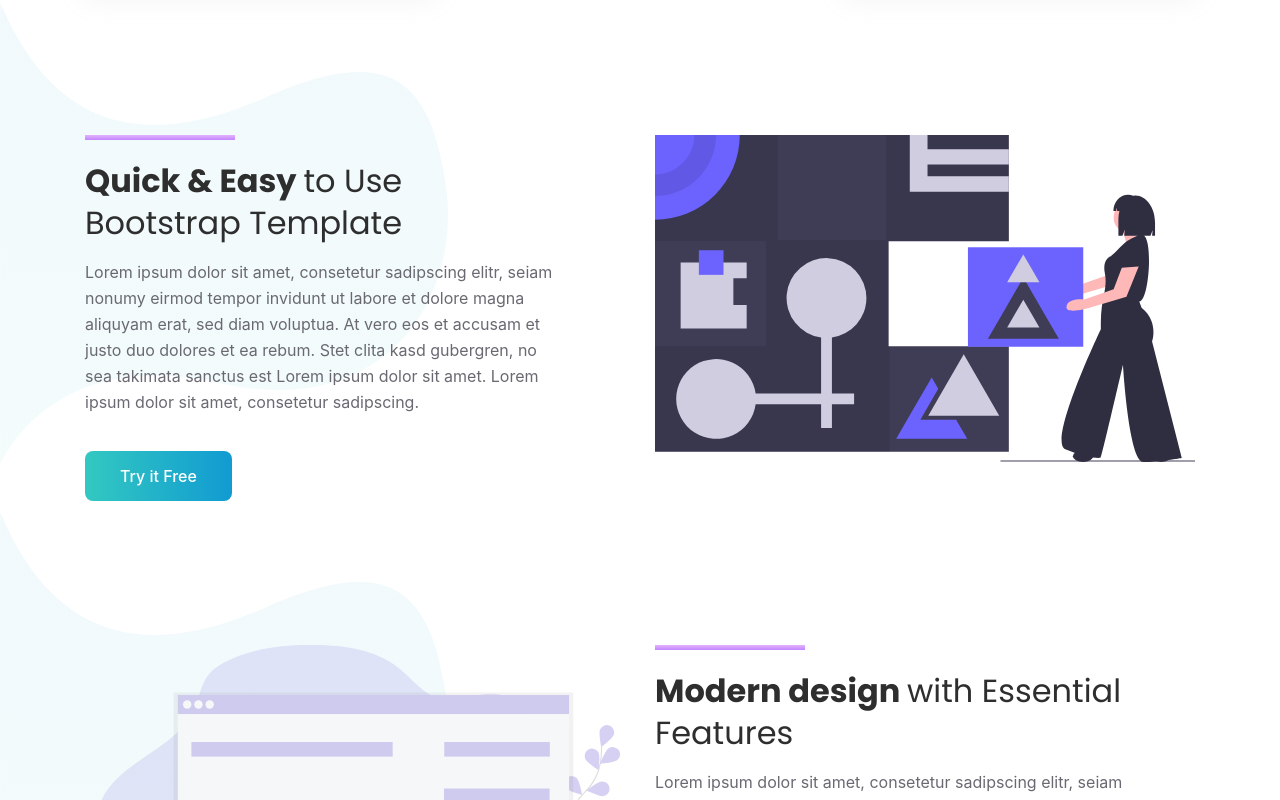
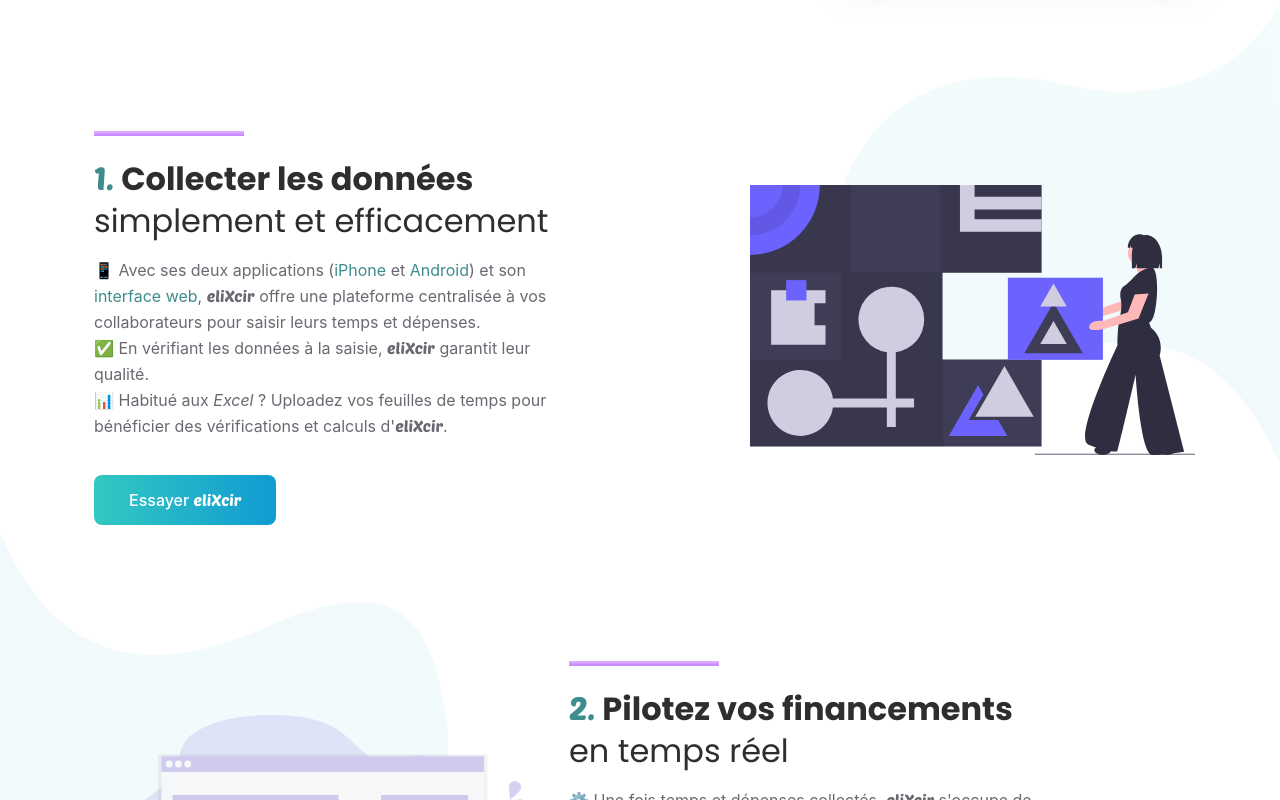
Before and after one commit to romainfd/vue-landing, a Nuxt app: page / in a window 1280 px wide. Shown: the part 1980-2780 px from the top of the page. Built offline with nearby package versions, Linux system fonts and the light colour scheme; what particles.vue would draw is missing.

Commit message:
🖼 TheAbout

```diff
--- a/components/TheAbout.vue
+++ b/components/TheAbout.vue
@@ -1,11 +1,11 @@
 <template>
   <section class="about-area pt-70">
-    <div class="about-shape-2">
-      <img src="~/assets/basic/assets/images/about-shape-2.svg" alt="shape">
+    <div :class="`about-shape-${nb}`">
+      <img :src="require(`~/assets/basic/assets/images/about-shape-${nb}.svg`)" alt="shape">
     </div>
     <div class="container">
       <div class="row">
-        <div class="col-lg-6" :class="{ 'order-lg-last': right }">
+        <div class="col-lg-7" :class="{ 'order-lg-last': right }" style="padding: 8px 24px;">
           <div
             class="about-content mt-50 wow"
             :class="[right ? 'fadeInRight' : 'fadeInLeft']"
@@ -16,15 +16,13 @@
               <div class="line" />
               <h3 class="title" v-html="title" />
             </div> <!-- section title -->
-            <p class="text">
-              {{ content }}
-            </p>
-            <a href="#" class="main-btn">Try it Free</a>
+            <p class="text" v-html="content" />
+            <a href="#" class="main-btn">Essayer <span class="logo-font">eliXcir</span> </a>
           </div> <!-- about content -->
         </div>
-        <div class="col-lg-6" :class="{ 'order-lg-first': right }">
+        <div class="col-lg-5" :class="{ 'order-lg-first': right }">
           <div
-            class="about-image text-center mt-50 wow"
+            class="about-image text-center mt-50 wow pt-50"
             :class="[right ? 'fadeInLeft' : 'fadeInRight']"
             data-wow-duration="1s"
             data-wow-delay="0.5s"
@@ -56,6 +54,11 @@
   },
   data () {
     return {}
+  },
+  computed: {
+    nb () {
+      return this.right ? 2 : 1
+    }
   }
 }
 </script>
--- a/components/TheFeatures.vue
+++ b/components/TheFeatures.vue
@@ -52,7 +52,7 @@
       features: [{
         icon: 'mdi-briefcase',
         name: 'Accessible',
-        content: "Avec ses deux applications (<a href='https://apps.apple.com/us/app/elixcir/id1483622437?l=fr&amp;ls=1'>iPhone</a> et <a href='https://play.google.com/store/apps/details?id=fr.gmba.ovh.applix'>Android</a>) et son <a href='/accueil'>interface web</a>, <span class='logo-font'>eliXcir</span> permet à vos collaborateurs de rentrer facilement leurs heures et leurs dépenses de R&amp;D.",
+        content: "Accessible sur ordinateur et téléphone, <span class='logo-font'>eliXcir</span> permet à vos collaborateurs de rentrer facilement leurs heures et leurs dépenses de R&amp;D.",
         end: 'Fini les galères de collecte à la dernière minute ! ⏱'
       }, {
         icon: 'mdi-cog-outline',
--- a/pages/index.vue
+++ b/pages/index.vue
@@ -47,18 +47,23 @@
   data () {
     return {
       abouts: [{
-        title: 'Quick & Easy <span>to Use Bootstrap Template</span>',
-        content: 'Lorem ipsum dolor sit amet, consetetur sadipscing elitr, seiam nonumy eirmod tempor invidunt ut labore et dolore magna aliquyam erat, sed diam voluptua. At vero eos et accusam et justo duo dolores et ea rebum. Stet clita kasd gubergren, no sea takimata sanctus est Lorem ipsum dolor sit amet. Lorem ipsum dolor sit amet, consetetur sadipscing.',
+        title: "<span class='numbering'>1.</span> Collecter les données <span>simplement et efficacement</span>",
+        content: "📱 Avec ses deux applications (<a href='https://apps.apple.com/us/app/elixcir/id1483622437?l=fr&amp;ls=1'>iPhone</a> et <a href='https://play.google.com/store/apps/details?id=fr.gmba.ovh.applix'>Android</a>) et son <a href='/accueil'>interface web</a>, <span class='logo-font'>eliXcir</span> offre une plateforme centralisée à vos collaborateurs pour saisir leurs temps et dépenses." +
+          "<br>✅ En vérifiant les données à la saisie, <span class='logo-font'>eliXcir</span> garantit leur qualité." +
+          "<br>📊 Habitué aux <em>Excel</em> ? Uploadez vos feuilles de temps pour bénéficier des vérifications et calculs d'<span class='logo-font'>eliXcir</span>.",
         img: require('~/assets/basic/assets/images/about1.svg'),
         right: false
       }, {
-        title: 'Modern design <span>with Essential Features</span>',
-        content: 'Lorem ipsum dolor sit amet, consetetur sadipscing elitr, seiam nonumy eirmod tempor invidunt ut labore et dolore magna aliquyam erat, sed diam voluptua. At vero eos et accusam et justo duo dolores et ea rebum. Stet clita kasd gubergren, no sea takimata sanctus est Lorem ipsum dolor sit amet. Lorem ipsum dolor sit amet, consetetur sadipscing.',
+        title: "<span class='numbering'>2.</span> Pilotez vos financements <span>en temps réel</span>",
+        content: "⚙️ Une fois temps et dépenses collectés, <span class='logo-font'>eliXcir</span> s'occupe de tous les calculs comptables pour vous." +
+          '<br>👌 Grâce aux calculs temps réel et aux dashboards, pilotez vos financements avec efficacité.' +
+          "<br>🤯 Exportez toutes les données saisies sur <span class='logo-font'>eliXcir</span> en un clic.",
         img: require('~/assets/basic/assets/images/about2.svg'),
         right: true
       }, {
-        title: '<span>Crafted for</span> SaaS, App and Software Landing Page',
-        content: 'Lorem ipsum dolor sit amet, consetetur sadipscing elitr, seiam nonumy eirmod tempor invidunt ut labore et dolore magna aliquyam erat, sed diam voluptua. At vero eos et accusam et justo duo dolores et ea rebum. Stet clita kasd gubergren, no sea takimata sanctus est Lorem ipsum dolor sit amet. Lorem ipsum dolor sit amet, consetetur sadipscing.',
+        title: "<span class='numbering'>3.</span> Optimisez <span>et touchez vos financements</span>",
+        content: "🚀 Avec la possibilité de modifier facilement les données saisies et le feedback des calculs en temps réel, optimisez vos financements n'a jamais été si facile." +
+          "<br>💸 Grâce aux vérifications à la saisie et aux exports spécifiques CIR & subventions, <span class='logo-font'>eliXcir</span> vous permet de constituer des dossiers solides en un temps record !",
         img: require('~/assets/basic/assets/images/about3.svg'),
         right: false
       }]
@@ -83,4 +88,24 @@
 .logo-font {
   font-family: 'Poetsen', serif;
 }
+
+a:hover .logo-font {
+  text-decoration: underline;
+}
+
+.numbering {
+  font-family: 'Poetsen', serif;
+  color: #3E8C8C;
+}
+
+.about-content p.text a {
+  color: #3E8C8C;
+}
+
+.about-content p.text a:hover {
+  color: #D2BCE0 !important;
+  font-weight: bold;
+  text-decoration: underline;
+  text-decoration-color: #3E8C8C;
+}
 </style>
```
